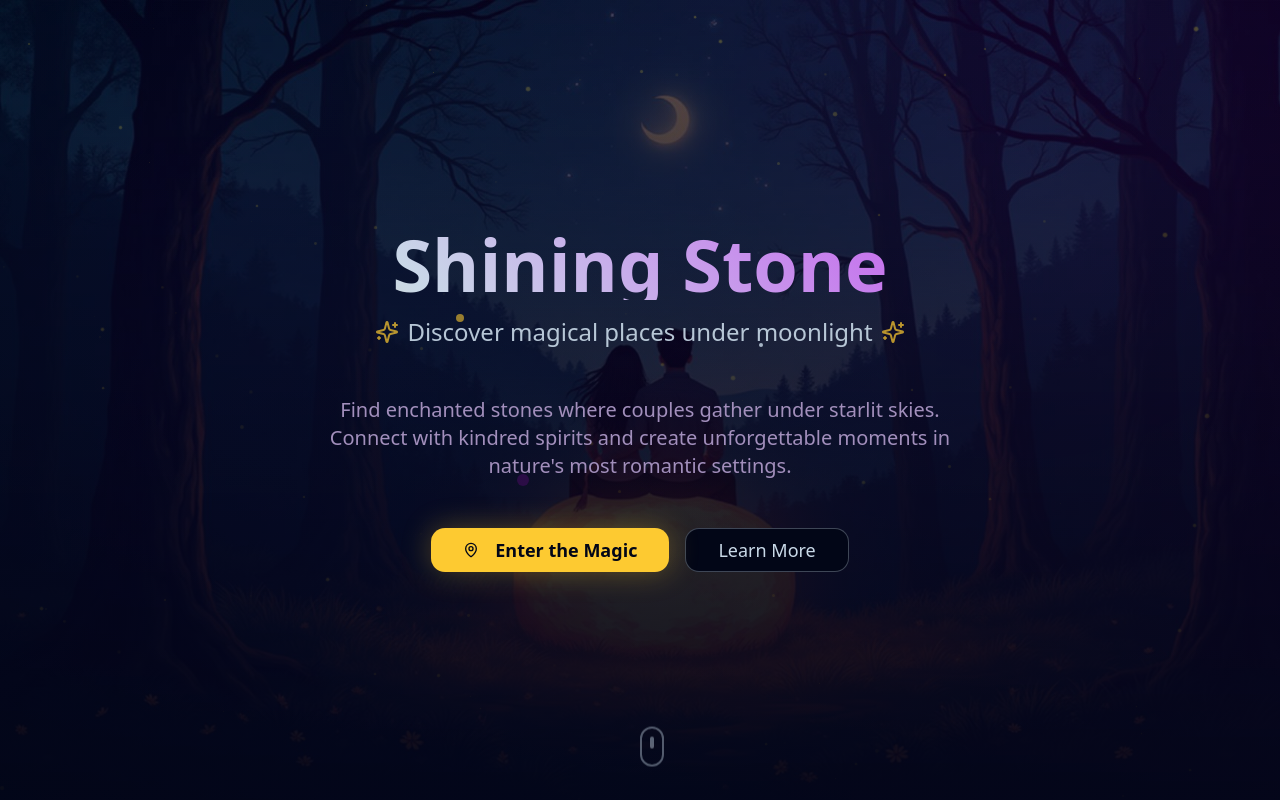
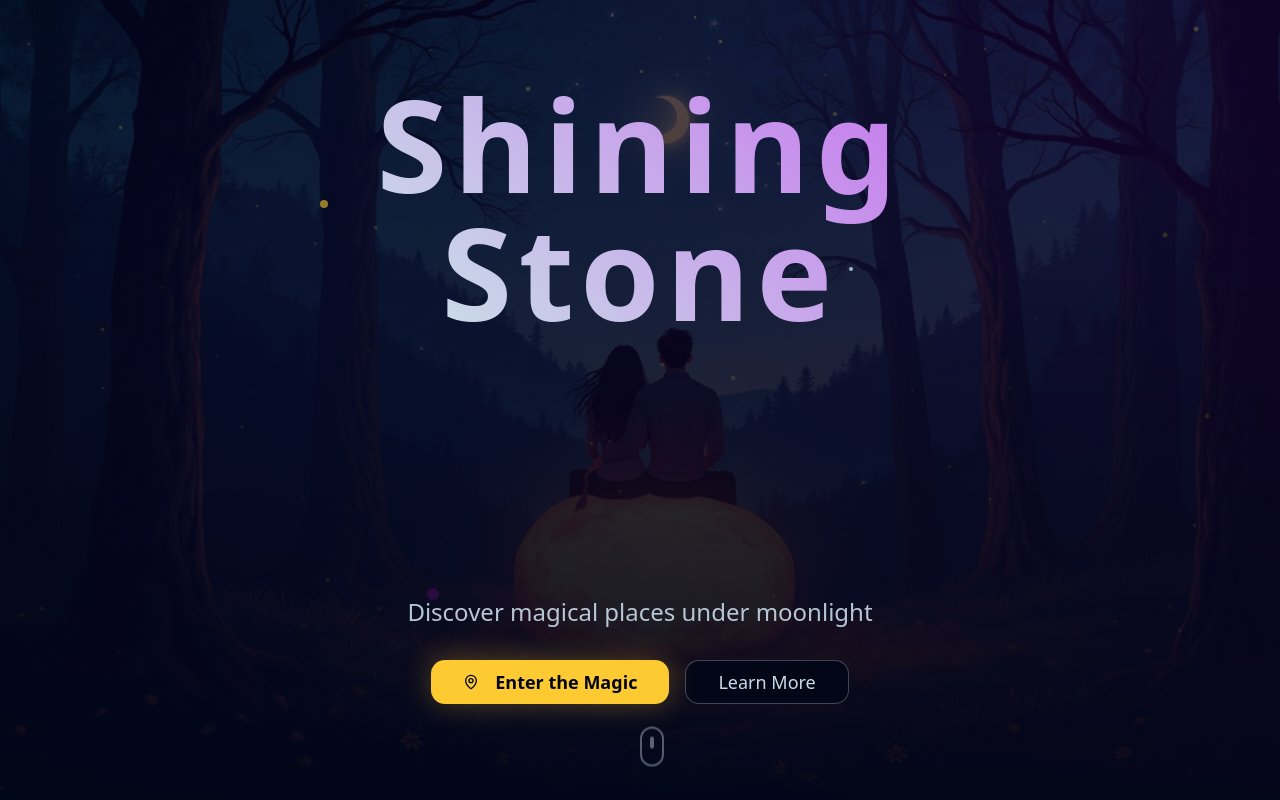
Before and after one commit to daniprol/moonlight-meetings, a React (Vite) app: page / in a window 1280 px wide. Built offline with nearby package versions, Linux system fonts and the light colour scheme.

Commit message:
Refactor landing page layout
Adjusted the landing page layout to place the app title at the top with increased size and improved styling for better integration with the theme. The subtitle and buttons are now positioned at the bottom, and descriptive text has been removed.

```diff
--- a/src/components/HeroSection.tsx
+++ b/src/components/HeroSection.tsx
@@ -15,32 +15,23 @@ export const HeroSection = () => {
       />
       <div className="absolute inset-0 bg-gradient-to-b from-background/20 via-background/60 to-background/90" />
 
-      {/* Content */}
-      <div className="relative z-10 text-center px-4 sm:px-6 lg:px-8 max-w-4xl mx-auto">
-        {/* Magical Title */}
-        <div className="mb-8 sm:mb-12 animate-fade-in">
-          <h1 className="text-4xl sm:text-6xl lg:text-7xl font-bold mb-4 stellar-text leading-tight">
+      {/* Content Container */}
+      <div className="relative z-10 flex flex-col justify-between h-screen px-4 sm:px-6 lg:px-8 max-w-4xl mx-auto">
+
+        {/* Magical Title at Top */}
+        <div className="flex-1 flex items-start justify-center pt-16 sm:pt-20 animate-fade-in">
+          <h1 className="text-6xl sm:text-8xl lg:text-9xl font-bold stellar-text leading-tight text-center tracking-wider">
             Shining Stone
           </h1>
-          <div className="flex items-center justify-center gap-2 mb-6">
-            <Sparkles className="w-5 h-5 sm:w-6 sm:h-6 text-primary animate-pulse" />
+        </div>
+
+        {/* Subtitle and Buttons at Bottom */}
+        <div className="pb-20 sm:pb-24 text-center space-y-8 animate-fade-in" style={{ animationDelay: '0.3s' }}>
           <p className="text-lg sm:text-xl lg:text-2xl text-secondary/90 font-light">
             Discover magical places under moonlight
           </p>
-            <Sparkles className="w-5 h-5 sm:w-6 sm:h-6 text-primary animate-pulse" />
-          </div>
-        </div>
 
-        {/* Description */}
-        <div className="mb-8 sm:mb-12 animate-fade-in" style={{ animationDelay: '0.3s' }}>
-          <p className="text-base sm:text-lg lg:text-xl text-muted-foreground max-w-2xl mx-auto leading-relaxed">
-            Find enchanted stones where couples gather under starlit skies.
-            Connect with kindred spirits and create unforgettable moments in nature's most romantic settings.
-          </p>
-        </div>
-
-        {/* CTA Buttons */}
-        <div className="flex flex-col sm:flex-row gap-4 justify-center items-center animate-fade-in" style={{ animationDelay: '0.6s' }}>
+          <div className="flex flex-col sm:flex-row gap-4 justify-center items-center">
             <Button
               size="lg"
               className="w-full sm:w-auto bg-primary text-primary-foreground hover:bg-primary/90 shadow-glow px-8 py-4 text-lg font-semibold animate-glow"
@@ -56,12 +47,13 @@ export const HeroSection = () => {
               Learn More
             </Button>
           </div>
+        </div>
+      </div>
 
       {/* Floating Elements */}
       <div className="absolute top-1/4 left-1/4 w-2 h-2 bg-primary/60 rounded-full animate-float hidden sm:block" style={{ animationDelay: '1s' }} />
       <div className="absolute top-1/3 right-1/3 w-1 h-1 bg-secondary/80 rounded-full animate-twinkle hidden sm:block" style={{ animationDelay: '2s' }} />
       <div className="absolute bottom-1/4 left-1/3 w-3 h-3 bg-accent/40 rounded-full animate-pulse hidden sm:block" style={{ animationDelay: '1.5s' }} />
-      </div>
 
       {/* Scroll Indicator */}
       <div className="absolute bottom-8 left-1/2 transform -translate-x-1/2 animate-bounce">
```
Lines whose indentation alone changed are shown as unchanged.
